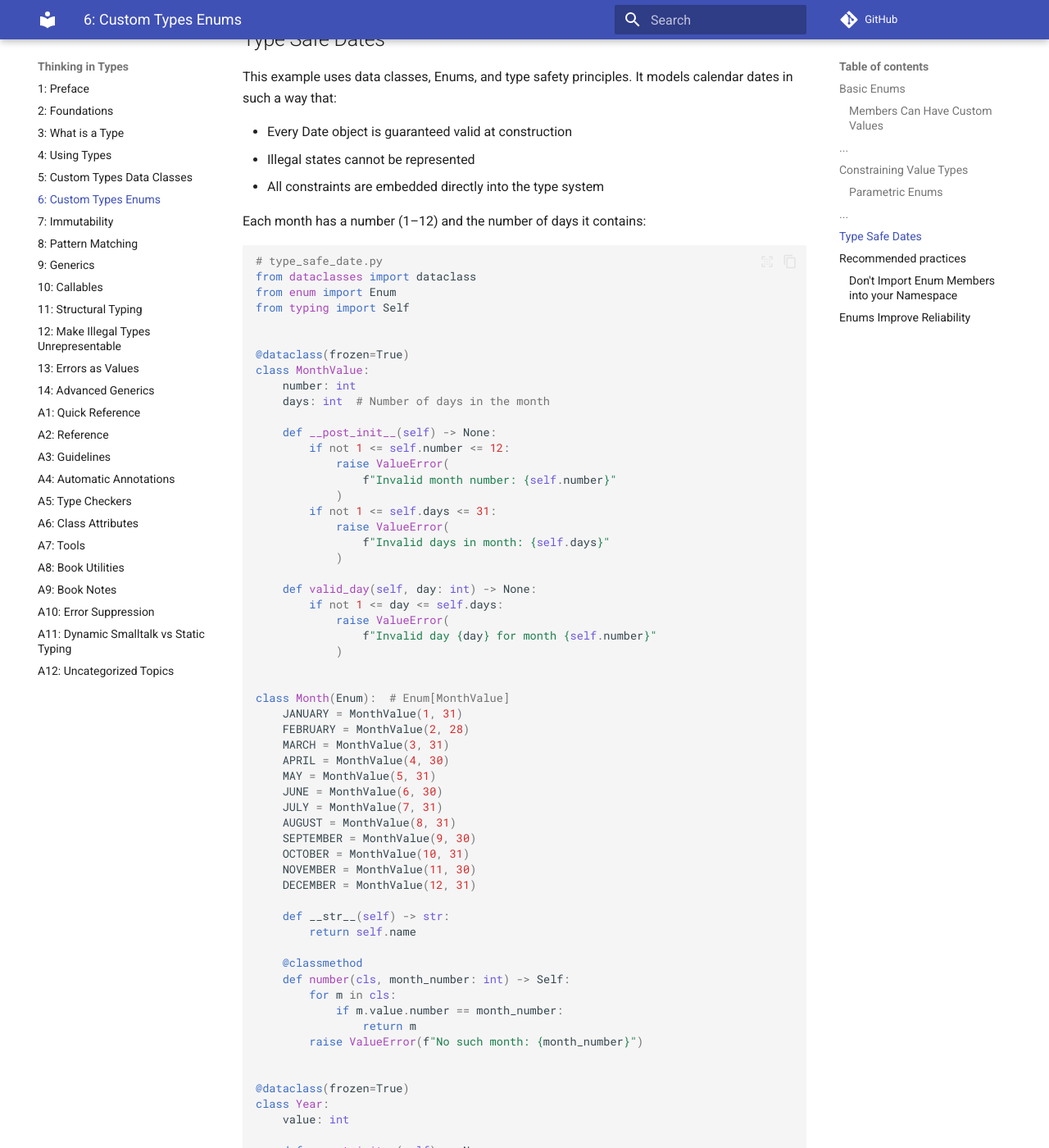
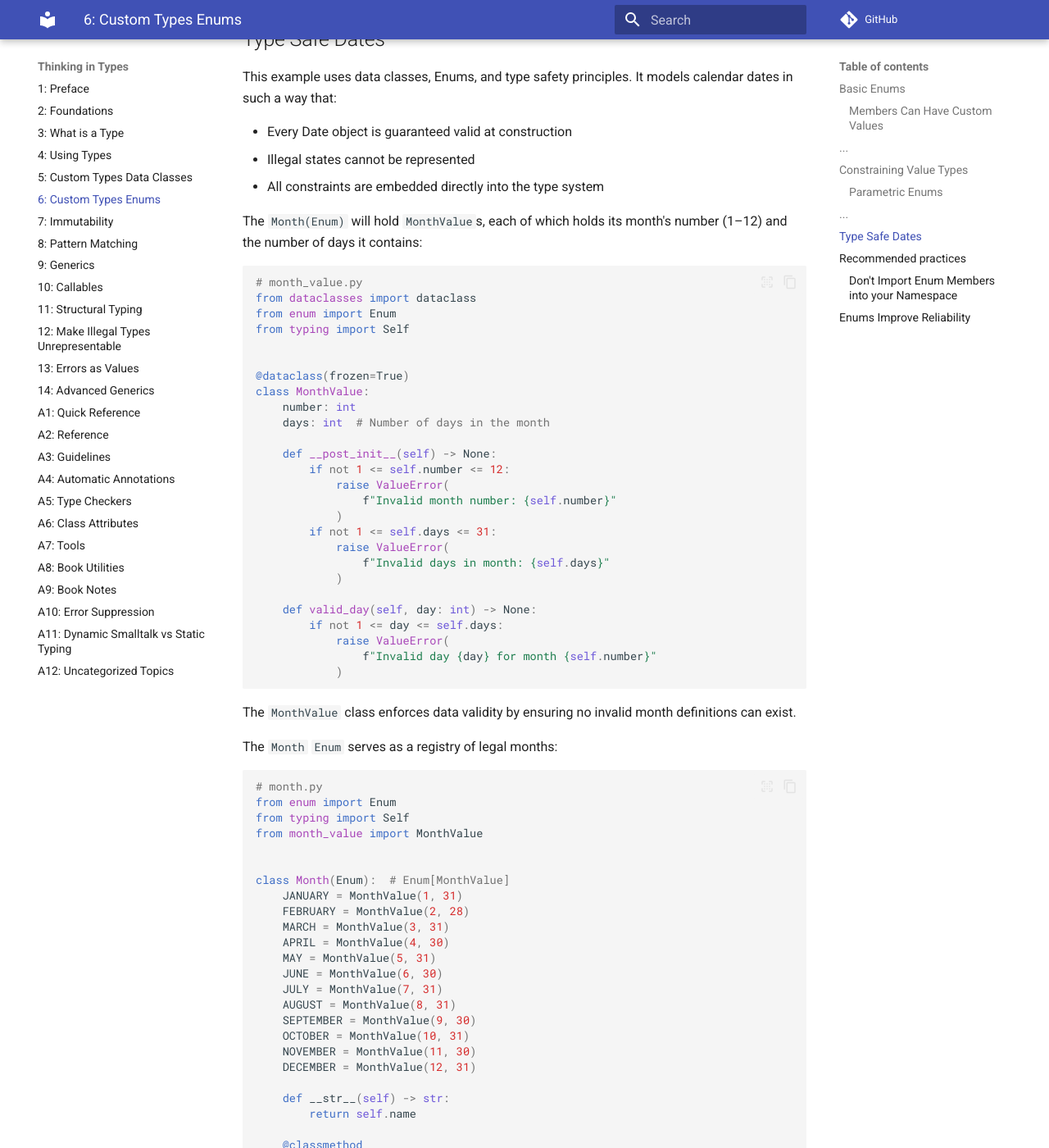
Before and after one commit to ThinkingInTypes/ThinkingInTypes.github.io, an MkDocs documentation site: the page built from Chapters/C06_Custom_Types_Enums.md, in a window 1280 px wide and 1400 px high, scrolled down 3870 px. Shown: the whole window at 82% size. Built offline with MkDocs 1.6.1 and Material for MkDocs 9.7.7, drawn with Linux system fonts in a browser that asks for light colours; comment, search, counter and statistics services are not loaded; some of the changed text lies outside the part shown.

Commit message:
Update C06_Custom_Types_Enums.md

````diff
--- a/Chapters/C06_Custom_Types_Enums.md
+++ b/Chapters/C06_Custom_Types_Enums.md
@@ -175,10 +175,10 @@
 - Illegal states cannot be represented
 - All constraints are embedded directly into the type system
 
-Each month has a number (1–12) and the number of days it contains:
+The `Month(Enum)` will hold `MonthValue`s, each of which holds its month's number (1–12) and the number of days it contains:
 
 ```python
-# type_safe_date.py
+# month_value.py
 from dataclasses import dataclass
 from enum import Enum
 from typing import Self
@@ -204,6 +204,17 @@
             raise ValueError(
                 f"Invalid day {day} for month {self.number}"
             )
+```
+
+The `MonthValue` class enforces data validity by ensuring no invalid month definitions can exist.
+
+The `Month` `Enum` serves as a registry of legal months:
+
+```python
+# month.py
+from enum import Enum
+from typing import Self
+from month_value import MonthValue
 
 
 class Month(Enum):  # Enum[MonthValue]
@@ -229,6 +240,11 @@
             if m.value.number == month_number:
                 return m
         raise ValueError(f"No such month: {month_number}")
+```
+
+```python
+# year.py
+from dataclasses import dataclass
 
 
 @dataclass(frozen=True)
@@ -238,6 +254,13 @@
     def __post_init__(self) -> None:
         if self.value <= 0:
             raise ValueError(f"Invalid year: {self.value}")
+```
+
+```python
+# day.py
+from typing import Self
+from dataclasses import dataclass
+from month import Month
 
 
 @dataclass(frozen=True)
@@ -252,6 +275,14 @@
     def of(cls, month: Month, day: int) -> Self:
         month.value.valid_day(day)
         return cls(day)
+```
+
+```python
+# type_safe_date.py
+from dataclasses import dataclass
+from year import Year
+from month import Month
+from day import Day
 
 
 @dataclass(frozen=True)
@@ -280,22 +310,20 @@
 from book_utils import Catch
 from type_safe_date import Month, Day, Year, Date
 
-print(
-    Date(Year(2025), Month.FEBRUARY, Day(28))
-)
+print(Date(Year(2025), Month.FEBRUARY, Day(28)))
+## 2025-02-28
 
 # Look up by month number
-print(
-    Date(Year(2025), Month.number(4), Day(30))
-)
+print(Date(Year(2025), Month.number(4), Day(30)))
+## 2025-04-30
 
-# Invalid day for February
 with Catch():
     Day.of(Month.FEBRUARY, 30)
+## Error: Invalid day 30 for month 2
 
-# Invalid year
 with Catch():
     Year(0)
+## Error: Invalid year: 0
 ```
 
 All invariants live in one place: the data model.
````
Also changed, not shown: other parts of Chapters/C06_Custom_Types_Enums.md (+3 -4 lines).
